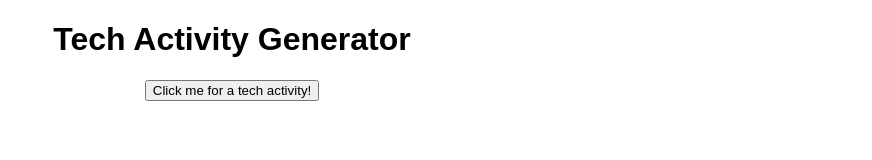
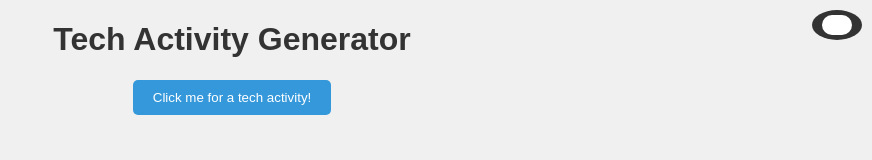
Before and after one commit to Hussien-Talha/Thing-to-do-chooser, a plain HTML site: page index.html in a window 1280 px wide. Shown: the whole page, without its empty margins (408-1280 px from the left). Drawn offline with Linux system fonts and the light colour scheme.

Commit message:
saving...

```diff
--- a/index.html
+++ b/index.html
@@ -1,22 +1,70 @@
 <!DOCTYPE html>
-<html>
+<html lang="en">
 <head>
+  <meta charset="UTF-8">
+  <meta name="viewport" content="width=device-width, initial-scale=1.0">
   <title>Random Tech Activity</title>
   <style>
     body {
       text-align: center;
       font-family: Arial, sans-serif;
+      background-color: #f0f0f0;
+      transition: background-color 0.5s;
+      color: #333;
+    }
+    body.dark-mode {
+      background-color: #333;
+      color: #fff;
     }
     #activity {
       font-size: 24px;
       margin: 20px;
     }
+    #generateButton {
+      padding: 10px 20px;
+      background-color: #3498db;
+      color: #fff;
+      border: none;
+      border-radius: 5px;
+      cursor: pointer;
+      transition: background-color 0.5s;
+    }
+    #generateButton:hover {
+      background-color: #2980b9;
+    }
+    #modeSwitch {
+      position: absolute;
+      top: 10px;
+      right: 10px;
+      display: flex;
+      align-items: center;
+      background-color: #333;
+      color: #fff;
+      border: none;
+      border-radius: 50%;
+      cursor: pointer;
+      padding: 5px;
+    }
+    #modeSwitch .toggle {
+      width: 30px;
+      height: 20px;
+      background-color: #fff;
+      border-radius: 10px;
+      margin: 0 5px;
+      transition: transform 0.3s;
+    }
+    #modeSwitch.dark .toggle {
+      transform: translateX(20px);
+    }
   </style>
 </head>
 <body>
-  <h1>Tech Activity Generator</h1>
+  <h1 id="generatorTitle">Tech Activity Generator</h1>
   <button id="generateButton">Click me for a tech activity!</button>
   <div id="activity"></div>
+  <button id="modeSwitch">
+    <div class="toggle"></div>
+  </button>
 
   <script src="script.js"></script>
 </body>
--- a/script.js
+++ b/script.js
@@ -413,3 +413,10 @@ var techActivities = [
       var randomActivity = getRandomActivity();
       activityDiv.textContent = randomActivity;
     });
+
+    const modeSwitch = document.getElementById('modeSwitch');
+    const body = document.body;
+
+    modeSwitch.addEventListener('click', () => {
+      body.classList.toggle('dark-mode');
+    });
```
Also changed, not shown: test.html (+51 -16 lines).
